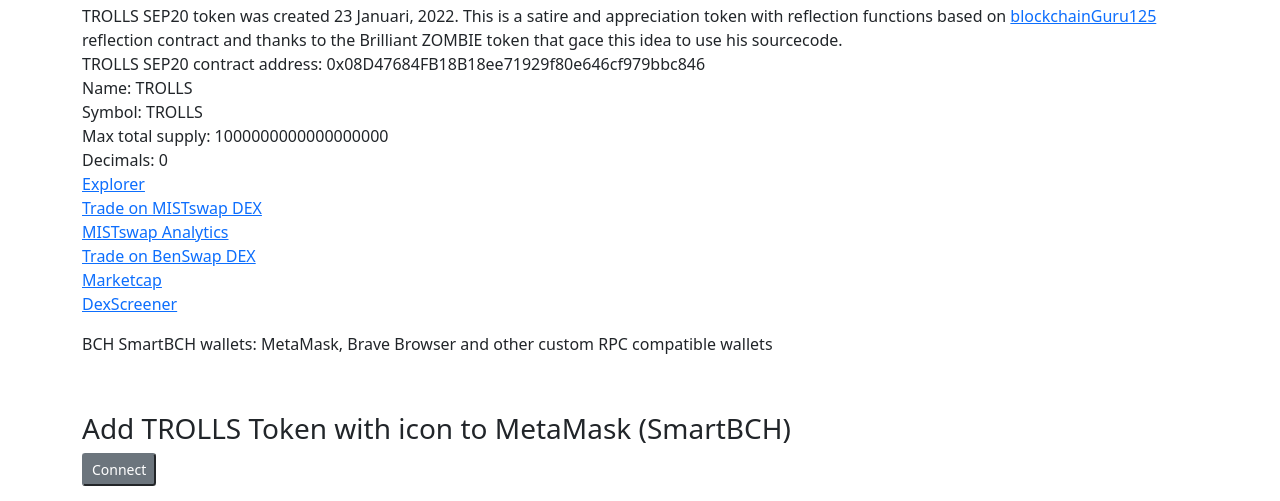
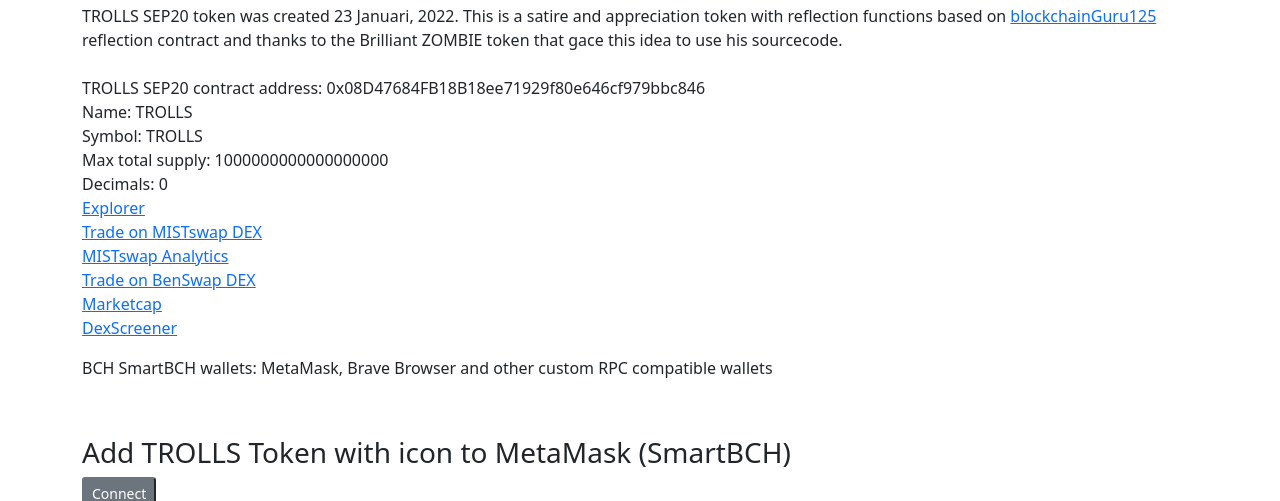
Before and after one commit to Troll-Token/troll-token.github.io, a plain HTML site: page index.html in a window 1280 px wide. Shown: the part 316-817 px from the top of the page. Drawn offline with nearby package versions, Linux system fonts and the light colour scheme.

Commit message:
Update index.html

```diff
--- a/index.html
+++ b/index.html
@@ -20,7 +20,7 @@
 	<div class="row">
 		<div>
 		  <h3 class="sub-header">TROLLS - Bitcoin Cash <a href="https://smartbch.org">SmartBCH</a> token (SEP20)</h3>
-		  <p>TROLLS SEP20 token was created 23 Januari, 2022. This is a satire and appreciation token with reflection functions based on <a href="https://github.com/blockchainGuru125/reflection-token-test/blob/main/contracts/REFLECT.sol">blockchainGuru125</a> reflection contract and thanks to the Brilliant ZOMBIE token that gace this idea to use his sourcecode.<br>
+		  <p>TROLLS SEP20 token was created 23 Januari, 2022. This is a satire and appreciation token with reflection functions based on <a href="https://github.com/blockchainGuru125/reflection-token-test/blob/main/contracts/REFLECT.sol">blockchainGuru125</a> reflection contract and thanks to the Brilliant ZOMBIE token that gace this idea to use his sourcecode.<br><br>
 			TROLLS SEP20 contract address: 0x08D47684FB18B18ee71929f80e646cf979bbc846<br>
 			Name: TROLLS<br>
 			Symbol: TROLLS<br>
```
